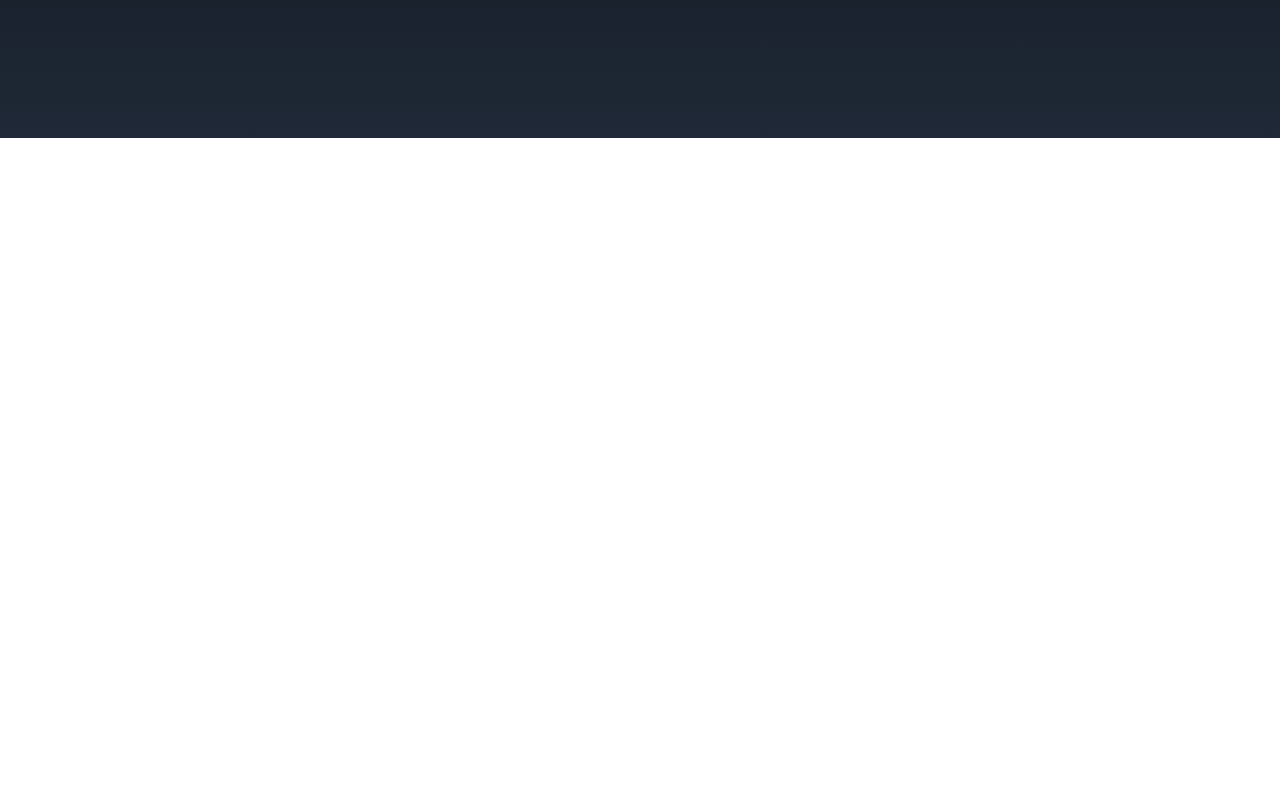
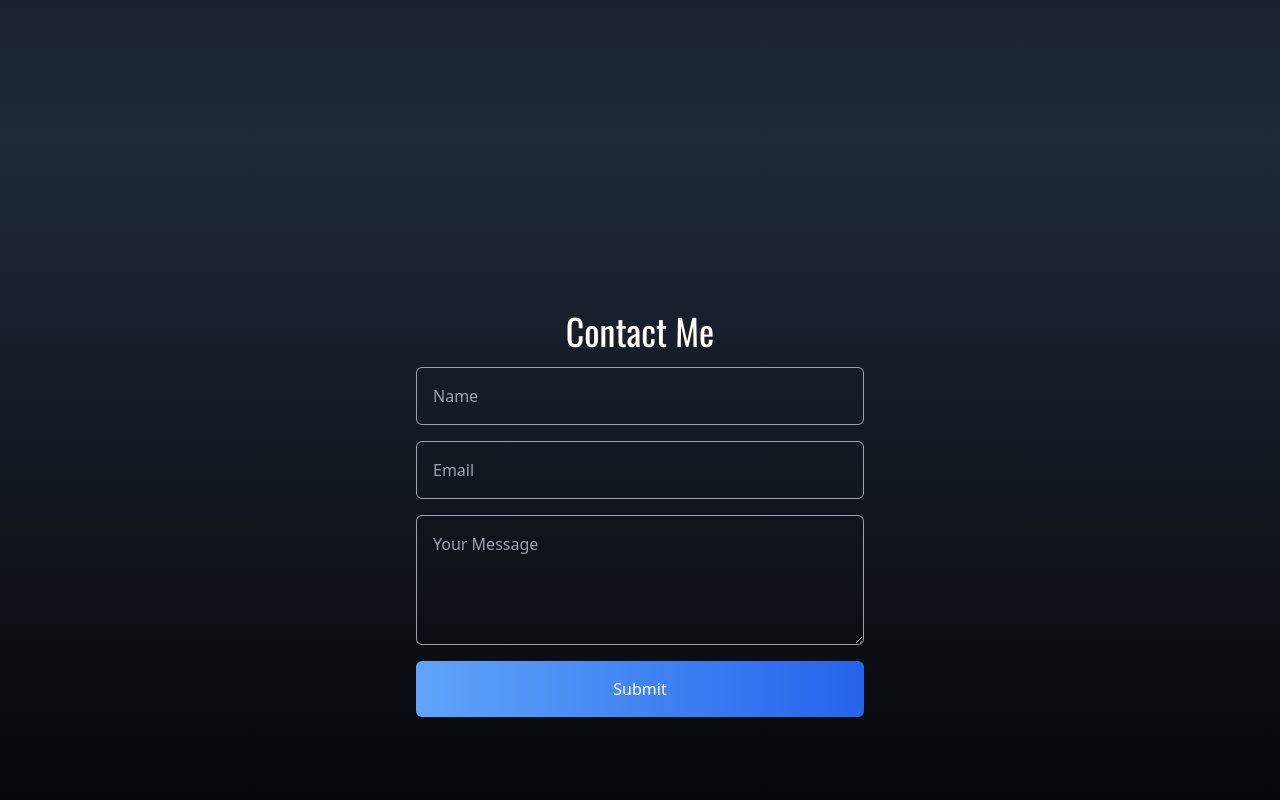
Before and after one commit to Muneeb-hub411/Portfolio, a React (Vite) app: page / in a window 1280 px wide. Shown: the part 1742-2542 px from the top of the page. Before the commit the page ends 1880 px from the top, so only its background shows below. Built offline with nearby package versions, Linux system fonts and the light colour scheme; a web font is replaced by a local one.

Commit message:
Portfolio Completed

```diff
--- a/package.json
+++ b/package.json
@@ -12,7 +12,8 @@
   "dependencies": {
     "react": "^18.3.1",
     "react-dom": "^18.3.1",
-    "react-icons": "^5.2.1"
+    "react-icons": "^5.2.1",
+    "react-scroll": "^1.9.0"
   },
   "devDependencies": {
     "@eslint/js": "^9.8.0",
--- a/src/App.jsx
+++ b/src/App.jsx
@@ -2,6 +2,7 @@ import Home from "./components/Home";
 import Navbar from "./components/Navbar";
 import About from "./components/About";
 import Projects from "./components/Projects";
+import Contact from "./components/Contact";
 
 const App = () => {
   return (
@@ -10,6 +11,7 @@ const App = () => {
       <Home />
       <About />
       <Projects />
+      <Contact />
     </>
   );
 };
--- /dev/null
+++ b/src/components/Contact.jsx
@@ -0,0 +1,44 @@
+const Contact = () => {
+  return (
+    <div
+      name="Contact"
+      className="min-h-screen flex justify-center items-center bg-gradient-to-b -mt-20 md:mt-0 from-gray-800 to-black p-4 md:p-0"
+    >
+      <form
+        action="https://getform.io/f/bzylpyra"
+        method="POST"
+        className=" -mt-12 bg-transparent flex flex-col space-y-4 w-full max-w-md"
+      >
+        <h2 className="text-white text-4xl font-oswald text-center">
+          Contact Me
+        </h2>
+        <input
+          type="text"
+          placeholder="Name"
+          name="Name"
+          className="p-4 bg-transparent border border-gray-400 text-white placeholder-gray-400 rounded-md focus:outline-none focus:ring-2 focus:ring-blue-500"
+        />
+        <input
+          type="email"
+          placeholder="Email"
+          name="Email"
+          className="p-4 bg-transparent border border-gray-400 text-white placeholder-gray-400 rounded-md focus:outline-none focus:ring-2 focus:ring-blue-500"
+        />
+        <textarea
+          placeholder="Your Message"
+          name="Message"
+          rows="4"
+          className="p-4 bg-transparent border border-gray-400 text-white placeholder-gray-400 rounded-md focus:outline-none focus:ring-2 focus:ring-blue-500"
+        ></textarea>
+        <button
+          type="submit"
+          className="p-4 text-white bg-gradient-to-r from-blue-400 to-blue-600 rounded-md hover:scale-110 transition-transform duration-200"
+        >
+          Submit
+        </button>
+      </form>
+    </div>
+  );
+};
+
+export default Contact;
--- a/src/components/Navbar.jsx
+++ b/src/components/Navbar.jsx
@@ -1,6 +1,7 @@
 import { useState } from "react";
 import { FaHamburger } from "react-icons/fa";
 import { ImCross } from "react-icons/im";
+import { Link } from "react-scroll";
 
 const Navbar = () => {
   const [menu, setMenu] = useState(false);
@@ -22,7 +23,9 @@ const Navbar = () => {
             key={id}
             className="p-4 text-2xl font-oswald cursor-pointer  hover:scale-105 transition-transform duration-200"
           >
-            {link}
+            <Link to={link} smooth duration={500}>
+              {link}
+            </Link>
           </li>
         ))}
       </ul>
@@ -40,7 +43,9 @@ const Navbar = () => {
               key={id}
               className="px-4 cursor-pointer py-6 text-4xl"
             >
-              {link}
+              <Link to={link} smooth duration={500}>
+                {link}
+              </Link>
             </li>
           ))}
         </ul>
--- a/src/components/Projects.jsx
+++ b/src/components/Projects.jsx
@@ -2,6 +2,19 @@ import SnapSell from "../assets/SnapSell.jpg";
 import EJ from "../assets/E&J.jpg";
 import equipal from "../assets/Equipal.jpg";
 const Projects = () => {
+  const project = [
+    { id: 1, name: SnapSell, url: "https://github.com/Muneeb-hub411/SnapSell" },
+    {
+      id: 2,
+      name: EJ,
+      url: "https://eandjequine.com/",
+    },
+    {
+      id: 3,
+      name: equipal,
+      url: "https://yourequipal.com/",
+    },
+  ];
   return (
     <div
       name="Projects"
@@ -9,30 +22,19 @@ const Projects = () => {
     >
       <h2 className=" font-oswald text-4xl text-white text-center">Projects</h2>
       <div className="m-20 grid md:grid-cols-3 gap-5">
-        <div className="h-[350px] rounded-lg bg-gray-500 flex flex-col items-center  p-1">
-          <img className="h-[250px] rounded-md" src={SnapSell} alt="" />
-          <button className=" w-40 p-4 font-semibold text-purple-800 rounded-md mt-4 hover:scale-110 transition[200] text-xl bg-gradient-to-r from-blue-400 to-blue-600">
-            <a href="https://github.com/Muneeb-hub411/SnapSell" target="_blank">
-              Visit
-            </a>
-          </button>
-        </div>
-        <div className="h-[350px] rounded-lg bg-gray-500 flex flex-col items-center  p-1">
-          <img className="h-[250px] rounded-md" src={EJ} alt="" />
-          <button className=" w-40 p-4 font-semibold text-purple-800 rounded-md mt-4 hover:scale-110 transition[200] text-xl bg-gradient-to-r from-blue-400 to-blue-600">
-            <a href="https://eandjequine.com/" target="_blank">
-              Visit
-            </a>
-          </button>
-        </div>
-        <div className="h-[350px] rounded-lg bg-gray-500 flex flex-col items-center  p-1">
-          <img className="h-[250px] rounded-md" src={equipal} alt="" />
-          <button className=" w-40 p-4 font-semibold text-purple-800 rounded-md mt-4 hover:scale-110 transition[200] text-xl bg-gradient-to-r from-blue-400 to-blue-600">
-            <a href="https://yourequipal.com/" target="_blank">
-              Visit
-            </a>
-          </button>
-        </div>
+        {project.map(({ id, name, url }) => (
+          <div
+            key={id}
+            className="h-[350px] rounded-lg bg-gray-500 flex flex-col items-center  p-1"
+          >
+            <img className="h-[250px] rounded-md" src={name} alt="" />
+            <button className=" w-40 p-4 font-semibold text-purple-800 rounded-md mt-4 hover:scale-110 transition[200] text-xl bg-gradient-to-r from-blue-400 to-blue-600">
+              <a href={url} target="_blank">
+                Visit
+              </a>
+            </button>
+          </div>
+        ))}
       </div>
     </div>
   );
```
Also changed, not shown: 1 other file (tests, documents, lock files or other folders).
